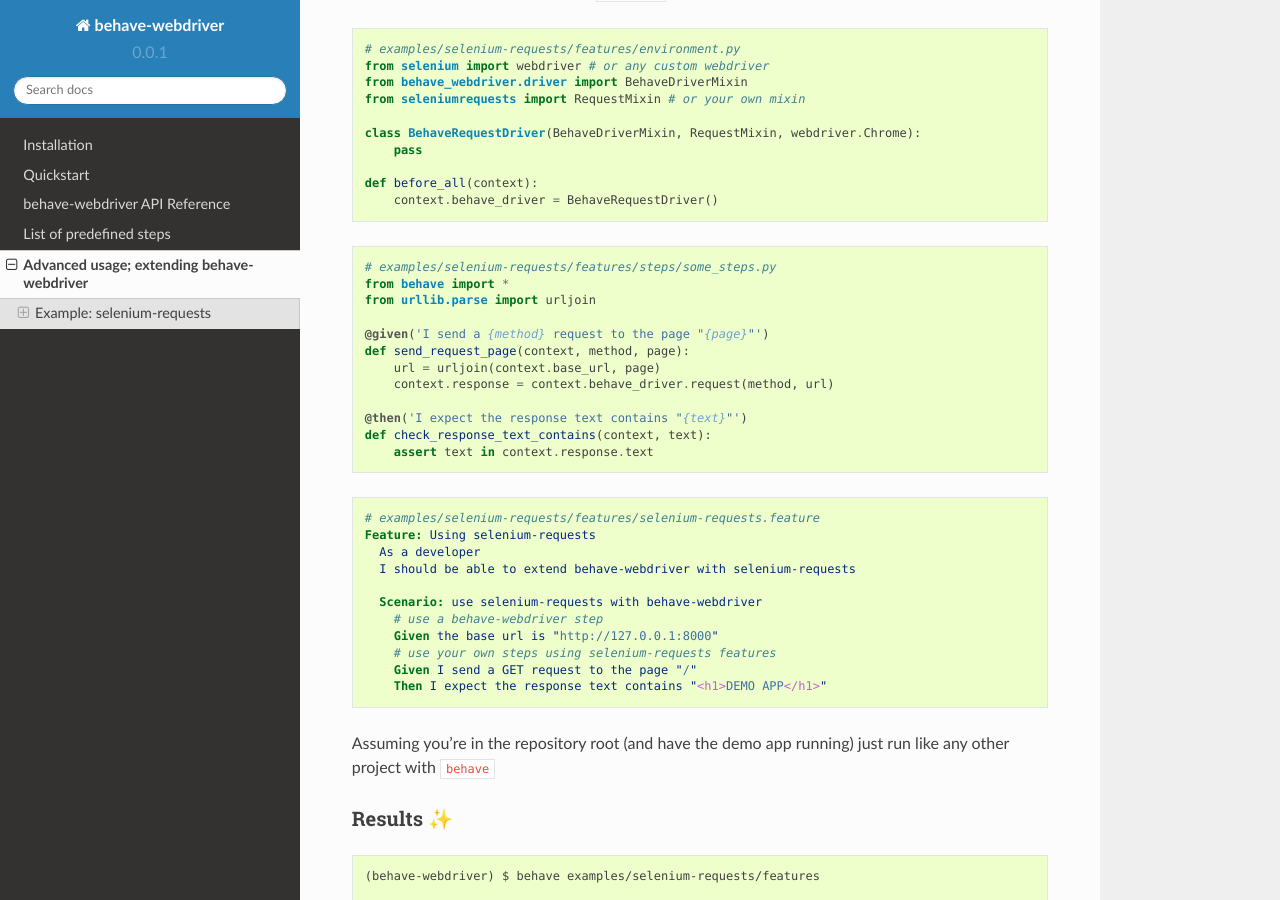
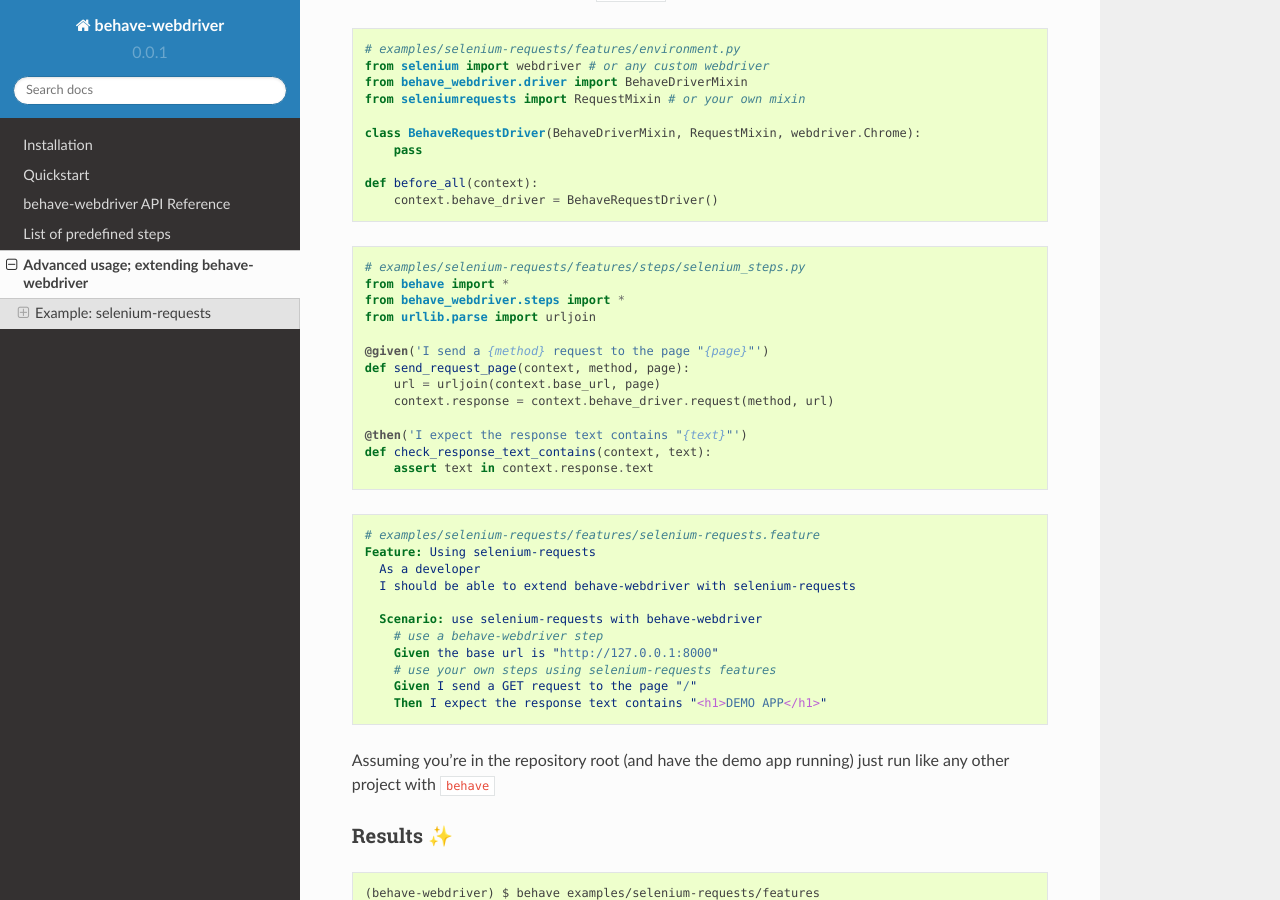
Before and after one commit to spyoungtech/behave-webdriver, a Sphinx documentation site: the page built from docs/examples.rst, in a window 1280 px wide and 900 px high, scrolled down 383 px. Built offline with Sphinx 7.4.7 and the Read the Docs theme 2.0.0, drawn with Linux system fonts in a browser that asks for light colours.

Commit message:
:memo: doc fix

```diff
--- a/docs/examples.rst
+++ b/docs/examples.rst
@@ -27,8 +27,9 @@
        context.behave_driver = BehaveRequestDriver()
 .. code-block:: python
 
-   # examples/selenium-requests/features/steps/some_steps.py
+   # examples/selenium-requests/features/steps/selenium_steps.py
    from behave import *
+   from behave_webdriver.steps import *
    from urllib.parse import urljoin
 
    @given('I send a {method} request to the page "{page}"')
```
Also changed, not shown: README.rst (+9 -4 lines).
